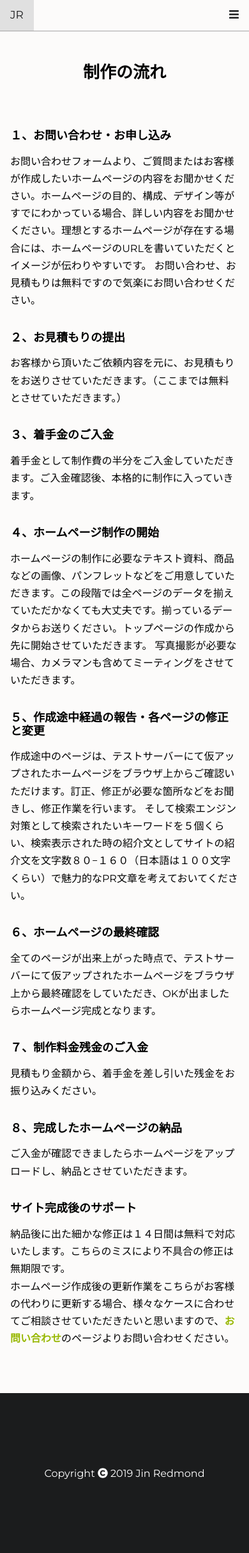
After one commit to jinredhub/freelanceWebDesign, a PHP site: page /flow.php in a window 390 px wide. The commit adds this page. Shown: the whole page at 64% size. Run offline with PHP 8.4, Linux system fonts and the light colour scheme; some libraries are stand-ins or nearby versions.

Commit message:
added japanese flow page

```diff
--- /dev/null
+++ b/css/flow.css
@@ -0,0 +1,127 @@
+
+/* general================================================ */
+*{
+    box-sizing: border-box;
+}
+*:focus{
+    /* change blue outline when focusing buttons */
+    outline-color: #727b84;
+}
+body{
+    background-color: #fcfbfa;
+}
+
+section{
+    max-width: 1024px;
+    margin: 0 auto;
+}
+p{
+    line-height: 170%;
+}
+.padding50{
+    padding-bottom: 50px;
+}
+
+main{
+    /* fallback */
+    min-height: 80vh;
+    min-height: calc(100vh - 300px);
+}
+
+/* set h1 h2 p font-size here , except header */
+
+
+/* nav : not here================================= */
+
+/* price section==================================== */
+
+/* footer: not here======================================== */
+
+
+/* media query=================================================== */
+@media(max-width: 768px){
+    .disp-flex{
+        flex-wrap: wrap;
+    }
+    .flex-100{
+    flex: 1 1 100%;
+    }
+    .flex-95{
+    flex: 1 1 100%;
+    }
+    .flex-85{
+    flex: 1 1 100%;
+    }
+    .flex-80 {
+    flex: 1 1 100%;
+    }
+    .flex-75{
+    flex: 1 1 100%;
+    }
+    .flex-40{
+    flex: 1 1 100%;
+    }
+    .flex-50{
+    flex: 1 1 100%;
+    }
+    .flex-66{
+    flex: 1 1 100%;
+    }
+    .flex-60{
+    flex: 1 1 100%;
+    }
+    .flex-66{
+    flex: 1 1 100%;
+    }
+    .flex-33{
+    flex: 1 1 100%;
+    }
+    .flex-25{
+    flex: 1 1 100%;
+    }
+    .flex-20{
+    flex: 1 1 100%;
+    }
+    .flex-15{
+    flex: 1 1 100%;
+    }
+    .flex-10{
+    flex: 1 1 100%;
+    }
+    section h1{
+        font-size: 26px;
+        margin-left: -100px;
+        margin-right: -100px;
+    }
+    section h2{
+        font-size: 18px;
+    }
+    section{
+        max-width: 1024px;
+        padding: 0 100px;
+    }
+    /* ============================================ */
+    /* if you change "section padding lr", change "section h1 margin lr" */
+    section{
+        padding: 0 10px;
+    }
+    section h1{
+        margin-left: -10px;
+        margin-right: -10px;
+    }
+    .padding-2{
+        padding: 6px;
+    }
+}
+
+/*before reaches smartphones res*/
+@media (max-width: 590px){
+    section h1{
+        margin-left: 0px;
+        margin-right: 0px;
+    }
+    section{
+        padding: 0 10px;
+    }
+    /* ================================================ */
+}
--- /dev/null
+++ b/flow.php
@@ -0,0 +1,134 @@
+<!DOCTYPE html>
+<html lang="ja">
+    <head>
+        <!-- Global site tag (gtag.js) - Google Analytics -->
+        <script async src="https://www.googletagmanager.com/gtag/js?id=UA-141238376-1"></script>
+        <script>
+        window.dataLayer = window.dataLayer || [];
+        function gtag(){dataLayer.push(arguments);}
+        gtag('js', new Date());
+
+        gtag('config', 'UA-141238376-1');
+        </script>
+
+        <meta charset="utf-8">
+        <meta name="viewport" content="width=device-width, initial-scale=1, shrink-to-fit=no">
+        <meta name="keywords" content="affordable web design in San Francisco, freelancer web developer in bay area, Jin Redmond, WEBデザイン サンフランシスコ, ウェブ制作　ベイエリア、　フリーランス　ウェブ作成　サンフランシスコ">
+        <meta name="description" content="Multifunctional designer/fontend developer based in San Francisco">
+        <title>Jin - Web Developer: 制作費用</title>
+        <!-- favicon -->
+		<link rel="shortcut icon" href="./images/favicon.ico">
+        <!-- google fonts -->
+		<link href="https://fonts.googleapis.com/css?family=Montserrat:400,700" rel="stylesheet">
+		<!-- font awesome -->
+		<script defer src="https://use.fontawesome.com/releases/v5.0.8/js/all.js"></script>
+        <!-- normalize -->
+        <link rel="stylesheet" href="css/normalize.css">
+        <!-- css -->
+		<link rel="stylesheet" type="text/css" href="css/animate.css">
+		<link rel="stylesheet" type="text/css" href="css/style.css">
+		<link rel="stylesheet" type="text/css" href="css/flow.css">
+
+    </head>
+    <body>
+
+        <!-- nav -->
+        <nav>
+            <?php include('header.php'); ?>
+        </nav>
+
+        <!-- title section -->
+    	<div class='disp-flex justify-content--center align-items--center flex-dir-col'></div>
+
+        <main>
+            <!-- price section -->
+            <section>
+                <div class="padding50"></div>
+                <h1 class='text-align-center'>制作の流れ</h1>
+                <div class="padding50"></div>
+
+                    <div class='padding-2'>
+
+                        <h2>１、お問い合わせ・お申し込み</h2>
+                        <p>
+                            お問い合わせフォームより、ご質問またはお客様が作成したいホームページの内容をお聞かせください。ホームページの目的、構成、デザイン等がすでにわかっている場合、詳しい内容をお聞かせください。理想とするホームページが存在する場合には、ホームページのURLを書いていただくとイメージが伝わりやすいです。
+                            お問い合わせ、お見積もりは無料ですので気楽にお問い合わせください。
+                        </p>
+                        <br>
+
+                        <h2>２、お見積もりの提出</h2>
+                        <p>
+                            お客様から頂いたご依頼内容を元に、お見積もりをお送りさせていただきます。（ここまでは無料とさせていただきます。）
+                        </p>
+                        <br>
+
+                        <h2>３、着手金のご入金</h2>
+                        <p>
+                            着手金として制作費の半分をご入金していただきます。ご入金確認後、本格的に制作に入っていきます。
+                        </p>
+                        <br>
+
+                        <h2>４、ホームページ制作の開始</h2>
+                        <p>
+                            ホームページの制作に必要なテキスト資料、商品などの画像、パンフレットなどをご用意していただきます。この段階では全ページのデータを揃えていただかなくても大丈夫です。揃っているデータからお送りください。トップページの作成から先に開始させていただきます。
+                            写真撮影が必要な場合、カメラマンも含めてミーティングをさせていただきます。
+                        </p>
+                        <br>
+
+                        <h2>５、作成途中経過の報告・各ページの修正と変更</h2>
+                        <p>
+                            作成途中のページは、テストサーバーにて仮アップされたホームページをブラウザ上からご確認いただけます。訂正、修正が必要な箇所などをお聞きし、修正作業を行います。
+                            そして検索エンジン対策として検索されたいキーワードを５個くらい、検索表示された時の紹介文としてサイトの紹介文を文字数８０−１６０（日本語は１００文字くらい）で魅力的なPR文章を考えておいてください。
+                        </p>
+                        <br>
+
+                        <h2>６、ホームページの最終確認</h2>
+                        <p>
+                            全てのページが出来上がった時点で、テストサーバーにて仮アップされたホームページをブラウザ上から最終確認をしていただき、OKが出ましたらホームページ完成となります。
+                        </p>
+                        <br>
+
+                        <h2>７、制作料金残金のご入金</h2>
+                        <p>
+                            見積もり金額から、着手金を差し引いた残金をお振り込みください。
+                        </p>
+                        <br>
+
+                        <h2>８、完成したホームページの納品</h2>
+                        <p>
+                            ご入金が確認できましたらホームページをアップロードし、納品とさせていただきます。
+                        </p>
+                        <br>
+
+                        <h2>サイト完成後のサポート</h2>
+                        <p>
+                            納品後に出た細かな修正は１４日間は無料で対応いたします。こちらのミスにより不具合の修正は無期限です。<br>
+                            ホームページ作成後の更新作業をこちらがお客様の代わりに更新する場合、様々なケースに合わせてご相談させていただきたいと思いますので、<a href="./contact.php" class='link'>お問い合わせ</a>のページよりお問い合わせください。
+                        </p>
+
+                    </div>
+
+                <div class="padding50"></div>
+            </section>
+
+        </main>
+
+		<!-- footer -->
+		<footer>
+            <?php include('footer.php'); ?>
+        </footer>
+
+        <!-- jquery -->
+        <script
+        src="https://code.jquery.com/jquery-3.4.1.min.js"
+        integrity="sha256-CSXorXvZcTkaix6Yvo6HppcZGetbYMGWSFlBw8HfCJo="
+        crossorigin="anonymous"></script>
+
+        <!-- lazysizes -->
+        <script src="https://cdnjs.cloudflare.com/ajax/libs/lazysizes/4.1.8/lazysizes.min.js"></script>
+
+        <script src="js/wow.min.js"></script>
+        <script src="js/main.js"></script>
+
+    </body>
+</html>
--- a/header.php
+++ b/header.php
@@ -65,6 +65,7 @@
     <a href="./index.php" class='logo'>JR</a>
     <div class='myDesktopLinks'>
         <a href="./index.php">トップ</a>
+        <a href="./flow.php">制作の流れ</a>
         <a href="./price.php">制作費用</a>
         <a href="./contact.php">お問い合わせ・お申込み</a>
         <a href="./index_en.php" class='btn btn-primary langButton'>English</a>
@@ -76,6 +77,7 @@
     <a href="./index.php">JR</a>
     <div class="myLinks">
         <a href="./index.php">トップ</a>
+        <a href="./flow.php">制作の流れ</a>
         <a href="./price.php">制作費用</a>
         <a href="./contact.php">お問い合わせ・お申込み</a>
         <a href="./index_en.php" class='btn btn-primary langButton'>English</a>
```
Also changed, not shown: price.php (+5 -5 lines), price_en.php (+5 -5 lines).
